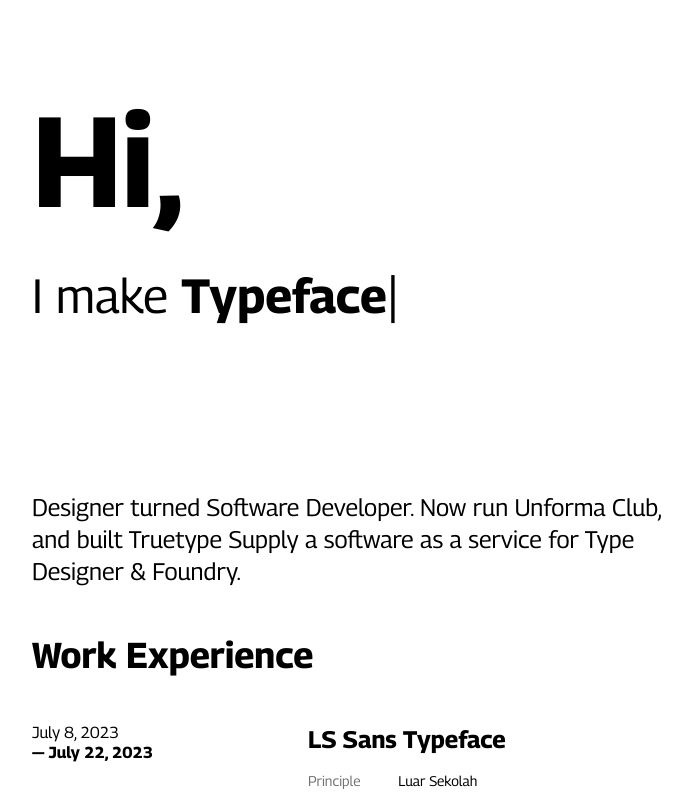
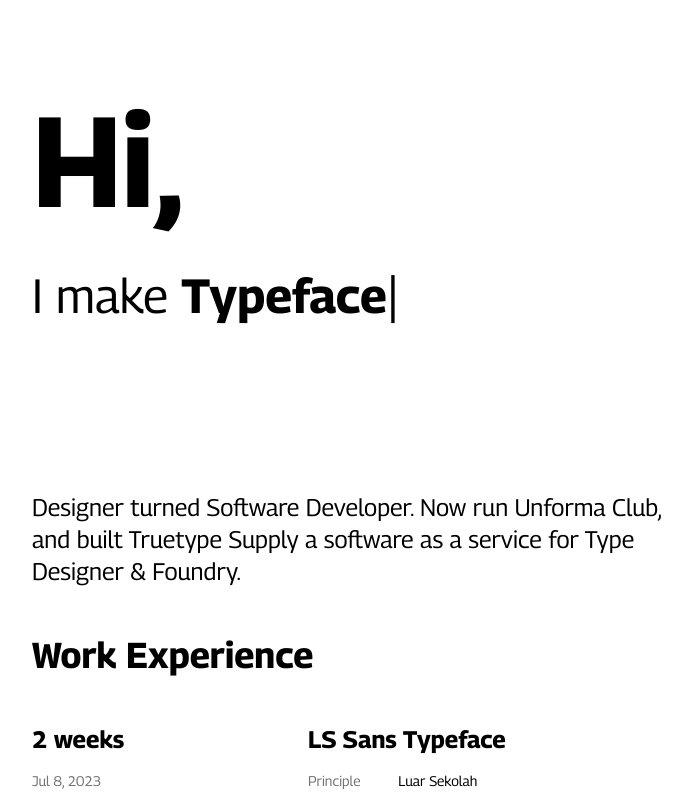
Before and after one commit to ottta/ottta, a Next.js app: page / in a window 1280 px wide. Shown: the top 793 px of the page, without its empty margins (64-756 px from the left). Built offline with nearby package versions, Linux system fonts and the light colour scheme.

Commit message:
feat: Add relative time accumulation

```diff
--- a/src/components/Experience.tsx
+++ b/src/components/Experience.tsx
@@ -1,6 +1,33 @@
+import moment from "moment";
 import works from "@/database/works.json";
 import { cn } from "@/libs/utils";
-import moment from "moment";
+
+function calculateDuration(start: string, end: string): string {
+    const dateStart = moment(start);
+    const dateEnd = moment(end);
+    const diff = dateEnd.diff(dateStart, "second", true);
+
+    const minute = 60;
+    const hour = minute * 60;
+    const day = hour * 24;
+    const week = day * 7;
+    const month = day * 30;
+    const year = month * 12;
+
+    if (diff < day) {
+        return Math.floor(diff / hour) + " hours";
+    } else if (diff < day * 2) {
+        return "yesterday";
+    } else if (diff < week) {
+        return week + " days";
+    } else if (diff < month) {
+        return Math.floor(diff / week) + " weeks";
+    } else if (diff < year) {
+        return Math.floor(diff / month) + " months";
+    } else {
+        return Math.floor(diff / year) + " years";
+    }
+}
 
 interface ExperienceKeyValueProps {
     title: string;
@@ -20,10 +47,14 @@
     return (
         <div className={cn("py-12")}>
             <div className={cn("font-bold", "text-4xl", "mb-12")}>Work Experience</div>
-            <ul className={cn("flex flex-col", "gap-y-12")}>
+            <ul className={cn("flex flex-col", "gap-y-16 lg:gap-y-12")}>
                 {works
                     .sort((a, b) => b.date.start.localeCompare(a.date.start))
-                    .map((item, i) => (
+                    .map((item, i) => {
+                        const { date } = item;
+                        const { start, end } = date;
+                        const dateEnd = end === "now" ? new Date().toISOString() : item.date.end;
+                        return (
                             <li key={i} className={cn("grid lg:grid-cols-12", "gap-x-4")}>
                                 <div className={cn("col-span-3")}>
                                     <div
@@ -31,32 +62,46 @@
                                             "sticky",
                                             "top-4 lg:top-12",
                                             "max-lg:text-xs",
-                                        "leading-tight"
+                                            "pb-4"
                                         )}
                                     >
-                                    <div>{moment(item.date.start).format("LL")}</div>
+                                        <div className={cn("text-2xl", "font-bold", "lg:mb-4")}>
+                                            {calculateDuration(start, dateEnd)}
+                                        </div>
+                                        <div className={cn("text-sm", "text-neutral-500")}>
+                                            <div>{moment(start).format("ll")}</div>
                                             <div className={cn("font-bold")}>
-                                        —{" "}
-                                        {item.date.end !== "now"
-                                            ? moment(item.date.end).format("LL")
-                                            : "Now"}
+                                                — {end === "now" ? "Now" : moment(end).format("ll")}
                                             </div>
                                         </div>
                                     </div>
+                                </div>
+
                                 <div className={cn("col-span-9", "flex flex-col", "gap-y-4")}>
-                                <div className={cn("text-2xl", "font-bold")}>{item.project}</div>
+                                    <div className={cn("text-2xl", "font-bold")}>
+                                        {item.project}
+                                    </div>
                                     <div className={cn("max-lg:gap-y-4", "flex flex-col")}>
-                                    <ExperienceKeyValue title="Principle" value={item.principle} />
-                                    <ExperienceKeyValue title="Employer" value={item.employer} />
+                                        <ExperienceKeyValue
+                                            title="Principle"
+                                            value={item.principle}
+                                        />
+                                        <ExperienceKeyValue
+                                            title="Employer"
+                                            value={item.employer}
+                                        />
                                         <ExperienceKeyValue
                                             title="Info"
                                             value={`${item.category} — ${item.role} — ${item.scope}`}
                                         />
                                     </div>
-                                <p className={cn("font-serif", "text-lg")}>{item.description}</p>
+                                    <p className={cn("font-serif", "text-lg")}>
+                                        {item.description}
+                                    </p>
                                 </div>
                             </li>
-                    ))}
+                        );
+                    })}
             </ul>
         </div>
     );
--- a/src/database/works.json
+++ b/src/database/works.json
@@ -86,7 +86,7 @@
         "scope": "Fullstack",
         "date": {
             "start": "2023-06-25T00:00:00.000Z",
-            "end": "2023-07-01T00:00:00.000Z"
+            "end": "2023-07-03T00:00:00.000Z"
         },
         "description": "It is a long established fact that a reader will be distracted by the readable content of a page when looking at its layout. The point of using Lorem Ipsum is that it has a more-or-less normal distribution of letters, as opposed to using 'Content here, content here', making it look like readable English. Many desktop publishing packages and web page editors now use Lorem Ipsum as their default model text, and a search for 'lorem ipsum' will uncover many web sites still in their infancy. Various versions have evolved over the years, sometimes by accident, sometimes on purpose (injected humour and the like)."
     },
@@ -99,7 +99,7 @@
         "scope": "QA, Production",
         "date": {
             "start": "2023-07-05T00:00:00.000Z",
-            "end": "2023-07-10T00:00:00.000Z"
+            "end": "2023-07-12T00:00:00.000Z"
         },
         "description": "It is a long established fact that a reader will be distracted by the readable content of a page when looking at its layout. The point of using Lorem Ipsum is that it has a more-or-less normal distribution of letters, as opposed to using 'Content here, content here', making it look like readable English. Many desktop publishing packages and web page editors now use Lorem Ipsum as their default model text, and a search for 'lorem ipsum' will uncover many web sites still in their infancy. Various versions have evolved over the years, sometimes by accident, sometimes on purpose (injected humour and the like)."
     },
```
Lines whose indentation alone changed are shown as unchanged.
